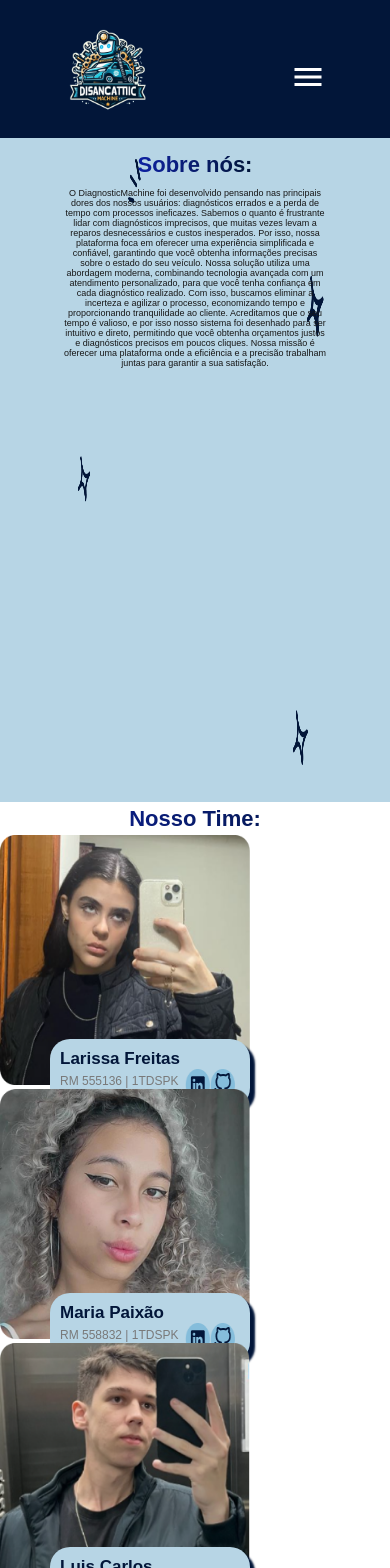
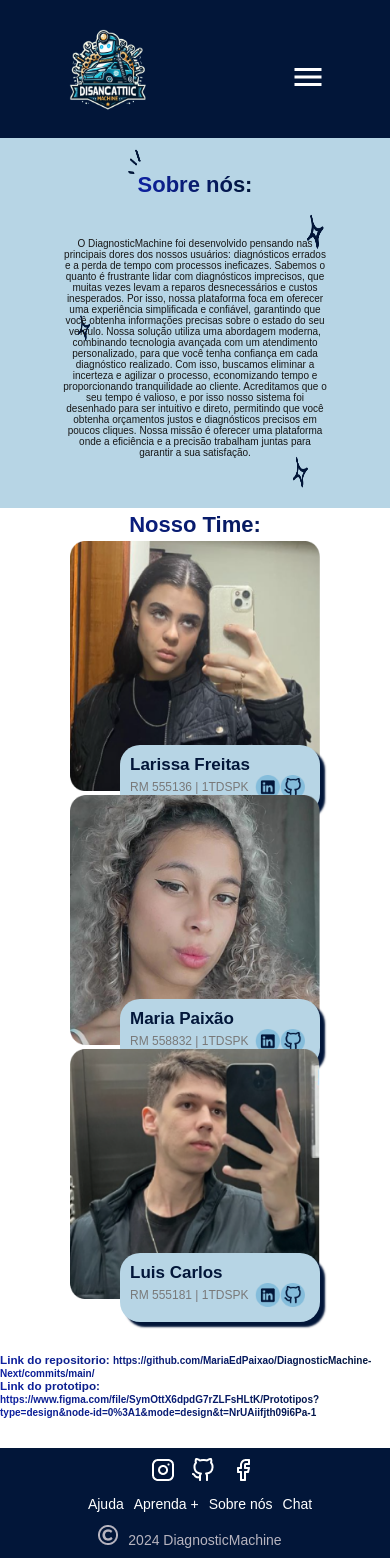
Before and after one commit to MariaEdPaixao/DiagnosticMachine-Next, a Next.js app: page /sobre in a window 390 px wide. Shown: the top 1568 px of the page. Built offline with nearby package versions, Linux system fonts and the light colour scheme.

Commit message:
Alterando a responsividade de algumas páginas, e agora as páginas estáticas estão prontas

```diff
--- a/src/app/sobre/page.tsx
+++ b/src/app/sobre/page.tsx
@@ -13,9 +13,9 @@ import mariaImg from "../../assets/img/sobre/part/maria.png";
 import luisImg from "../../assets/img/sobre/part/luis.png";
 
 const devs: SobreProps[] = [
-    {id: 1, rm_turma: 'RM 555136 | 1TDSPK', nome: 'Larissa Freitas', foto: larissaImg, github: 'https://github.com/MariaEdPaixao/DiagnosticMachine.git', linkedin:'#'},
+    {id: 1, rm_turma: 'RM 555136 | 1TDSPK', nome: 'Larissa Freitas', foto: larissaImg, github: 'https://github.com/MariaEdPaixao/DiagnosticMachine-Next/commits/main/', linkedin:'#'},
     {id: 2, rm_turma: 'RM 558832 | 1TDSPK', nome: 'Maria Paixão', foto: mariaImg, github: 'https://github.com/MariaEdPaixao', linkedin:'https://linkedin.com/in/maria-eduarda-alves-da-paixão-6267a1303'},
-    {id: 3, rm_turma: 'RM 555181 | 1TDSPK', nome: 'Luis Carlos', foto: luisImg, github: 'https://github.com/MariaEdPaixao/DiagnosticMachine.git', linkedin:'#'},
+    {id: 3, rm_turma: 'RM 555181 | 1TDSPK', nome: 'Luis Carlos', foto: luisImg, github: 'https://github.com/MariaEdPaixao/DiagnosticMachine-Next/commits/main/', linkedin:'#'},
 
   ];
 
@@ -41,7 +41,7 @@ export default function Sobre(){
             </ContainerDevs>
 
             <DivLinks>
-                <h3> Link do repositorio: <a href="https://github.com/MariaEdPaixao/DiagnosticMachine" target="_blank">https://github.com/MariaEdPaixao/Challenge-2024.git</a></h3>
+                <h3> Link do repositorio: <a href="https://github.com/MariaEdPaixao/DiagnosticMachine-Next/commits/main/" target="_blank">https://github.com/MariaEdPaixao/DiagnosticMachine-Next/commits/main/</a></h3>
                 <h3> Link do prototipo: <a href="https://www.figma.com/file/SymOttX6dpdG7rZLFsHLtK/Prototipos?type=design&node-id=0%3A1&mode=design&t=NrUAiifjth09i6Pa-1" target="_blank">https://www.figma.com/file/SymOttX6dpdG7rZLFsHLtK/Prototipos?type=design&node-id=0%3A1&mode=design&t=NrUAiifjth09i6Pa-1</a></h3>
             </DivLinks>
         </main>
--- a/src/styles/styled.ts
+++ b/src/styles/styled.ts
@@ -213,6 +213,7 @@ export const CardStyle = styled.div`
    border-radius: 20px;
    height: 497px;
    width: 313px;
+   align-items: center;
 
    img{
       width: 100%;
@@ -248,7 +249,7 @@ export const CardStyle = styled.div`
 
    .list-posts p {
       margin-top: 20px;
-
+      margin-bottom:  10px;
       font-size: 18px;
    }
 
@@ -260,7 +261,8 @@ export const CardStyle = styled.div`
 
       text-align: center;
       padding: 10px;
-      margin-top: 15px;
+
+      margin: auto;
    }
 
    #saiba-mais a {
@@ -269,20 +271,22 @@ export const CardStyle = styled.div`
    }
 
    @media screen and (max-width:930px){
-      height: 510px;
+      height: 523px;
       width: 250px;
       margin-top: 20px;
-
-   }
-
-   @media screen and (max-width:590px){
-      height: 500px;
-      width: 250px;
 
       .list-posts p {
          font-size: 16px;
       }
+      .list-posts h2{
+      font-size: 20px;
    }
+   }
+
+   /* @media screen and (max-width:590px){
+      height: 500px;
+      width: 250px;
+   } */
 `
 export const ContainerCard = styled.div`
    background-color: white;
@@ -290,7 +294,7 @@ export const ContainerCard = styled.div`
    display: flex;
    flex-direction: row;
    flex-wrap: wrap;
-   justify-content: flex-start;
+   justify-content: space-evenly;
    align-items: flex-start;
    align-content:space-around;
 `
@@ -554,21 +558,25 @@ export const ImgAjuda = styled.div`
    @media screen and (max-width:821px){
       .dica{
          width: 590px;
+         height: 396px;
       }
    }
    @media screen and (max-width:775px){
       .dica{
          width: 560px;
+         height: 376px;
       }
    }
    @media screen and (max-width:665px){
       .dica{
          width: 450px;
+         height: 302px;
       }
    }
    @media screen and (max-width:545px){
       .dica{
          width: 350px;
+         height: 235px;
       }
    }
 `
@@ -648,6 +656,7 @@ export const CardDevsStyle = styled.div`
       }
       .icons img{
          width: 25px;
+         height: 24px;
       }
       .infos h3{
          font-size: 17px;
@@ -692,7 +701,15 @@ export const CardSobreStyle = styled.div`
       margin-left: 400px;
    }
 
+   @media screen and (max-width: 1125px){
+        #fundo-sobre {
+            max-height: 620px;
+        }
+   }
    @media screen and (max-width:1040px){
+        #fundo-sobre {
+            max-height: 605px;
+        }
       #texto{
          margin-top: 8px;
          font-size: 14px;
@@ -707,11 +724,16 @@ export const CardSobreStyle = styled.div`
    }
 
    @media screen and (max-width:860px){
+        #fundo-sobre {
+            max-height: 540px;
+        }
+
       #texto{
          margin-top: -30px;
          margin-left: -390px;
       }
       p{
+         margin-top: 140px;
          width: 400px;
          font-size: 13px;
       }
@@ -739,11 +761,15 @@ export const CardSobreStyle = styled.div`
          width: 360px;
       }
       h1{
-         margin-top: -15px;
+         margin-top: -2px;
       }
    }
 
    @media screen and (max-width:700px){
+        #fundo-sobre {
+            max-height: 410px;
+        }
+
       #texto{
         margin-left: -400px;
         margin-top: -45px;
@@ -751,21 +777,26 @@ export const CardSobreStyle = styled.div`
       p{
          font-size: 11.5px;
          width: 310px;
+         margin-top: 150px;
+
       }
       h1{
          font-size: 25px;
-         margin-top: -10px;
+         margin-top: 10px;
       }
    }
 
 
 
 @media screen and (max-width:620px){
+    #fundo-sobre {
+        max-height: 390px;
+    }
     #texto{
         margin-top: -50px;
     }
     p{
-      font-size: 10px;
+      font-size: 11px;
       width: 300px;
     }
     h1{
@@ -774,13 +805,11 @@ export const CardSobreStyle = styled.div`
 }
 
 @media screen and (max-width:551px){
-   #texto{
-      /* font-size: 6.9px;
-      margin-left: -390px;
-      margin-top: -30px; */
-   }
+    #fundo-sobre {
+        max-height: 370px;
+    }
    p{
-      font-size: 9px;
+      font-size: 10px;
       width: 265px;
    }
 
@@ -797,8 +826,8 @@ export const ContainerDevs = styled.section`
    display: flex;
    flex-direction: row;
    flex-wrap: wrap;
-   justify-content: flex-start;
-   align-items: flex-start;
+   justify-content: space-evenly;
+   /* align-items: flex-start; */
    align-content:space-around;
 
    @media screen and (max-width:551px){
@@ -1070,7 +1099,7 @@ export const IntrodLoginStyle = styled.section`
 
    @media screen and (max-width:655px){
       #balaodefala{
-         margin-left: -100px;
+         margin-left: -20px;
       }
    }
 
```
